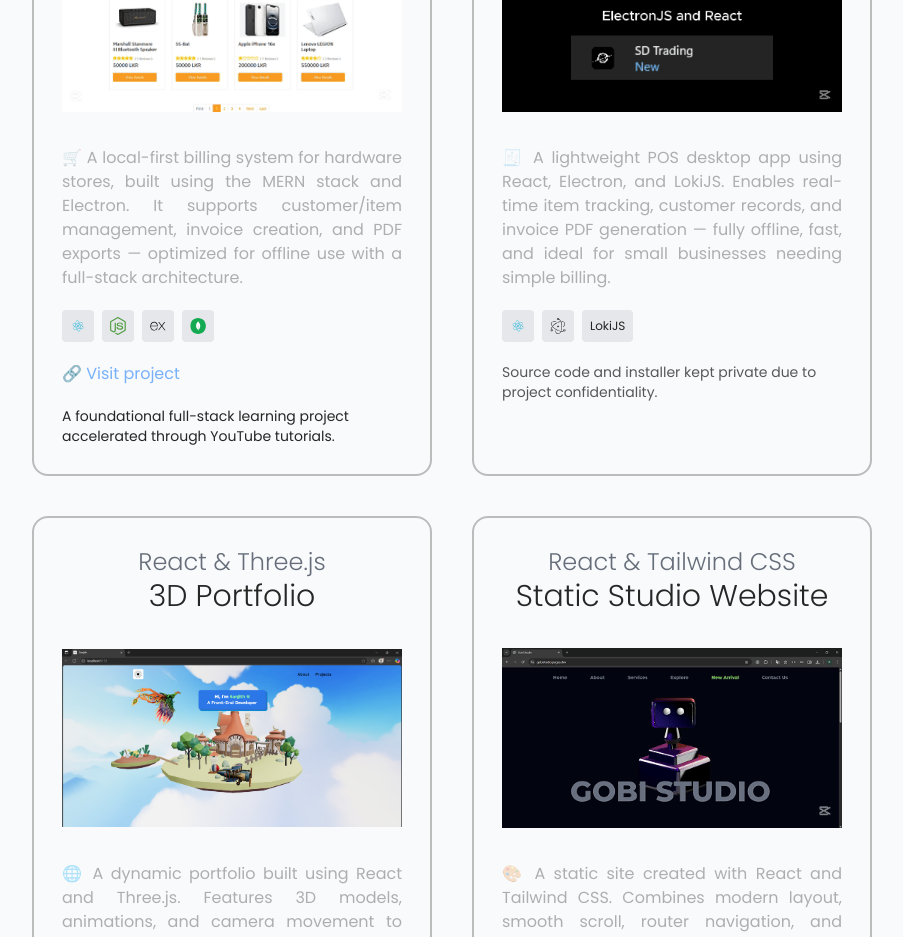
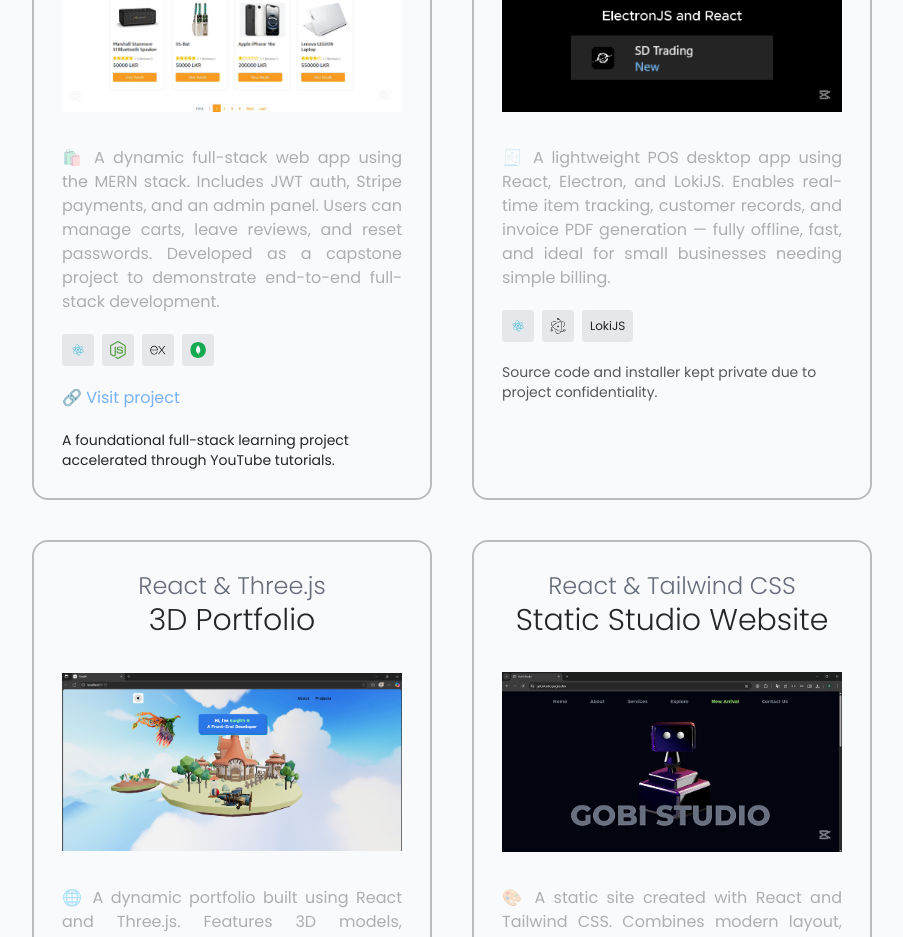
Before and after one commit to sanjithnagaraja/sanjith, a React (Vite) app: page / in a window 1280 px wide. Shown: the part 3040-3977 px from the top of the page, without its empty margins (188-1091 px from the left). Built offline with nearby package versions, Linux system fonts and the light colour scheme.

Commit message:
ammend  v1.8

```diff
--- a/src/pages/Projects.jsx
+++ b/src/pages/Projects.jsx
@@ -19,7 +19,7 @@ function Projects() {
 const projects = [
   {
     title: ["MERN Stack", "Ecommerce Site"],
-    description: "🛒 A local-first billing system for hardware stores, built using the MERN stack and Electron. It supports customer/item management, invoice creation, and PDF exports — optimized for offline use with a full-stack architecture.",
+    description: "🛍️ A dynamic full-stack web app using the MERN stack. Includes JWT auth, Stripe payments, and an admin panel. Users can manage carts, leave reviews, and reset passwords. Developed as a capstone project to demonstrate end-to-end full-stack development.",
     image: mernEC,
     tech: [react, nodejs, express, mongodb],
     links: {
```
